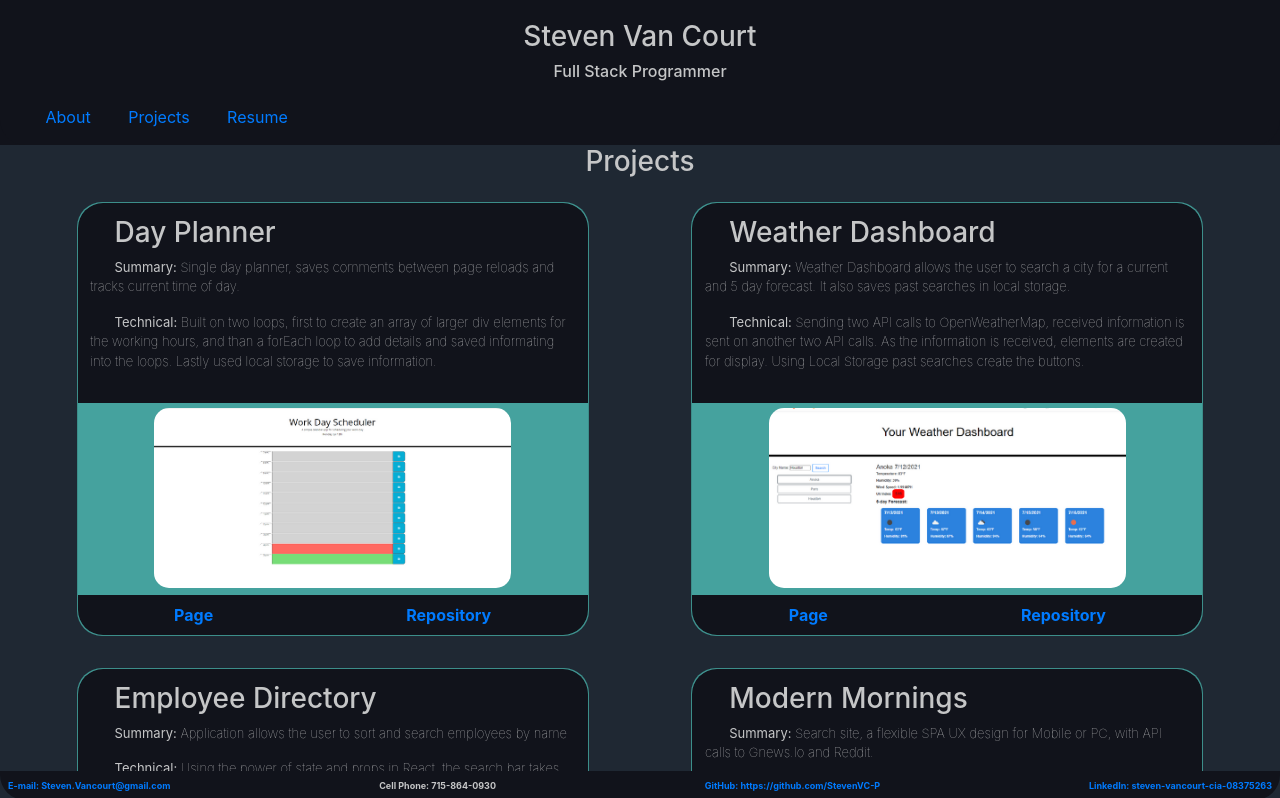
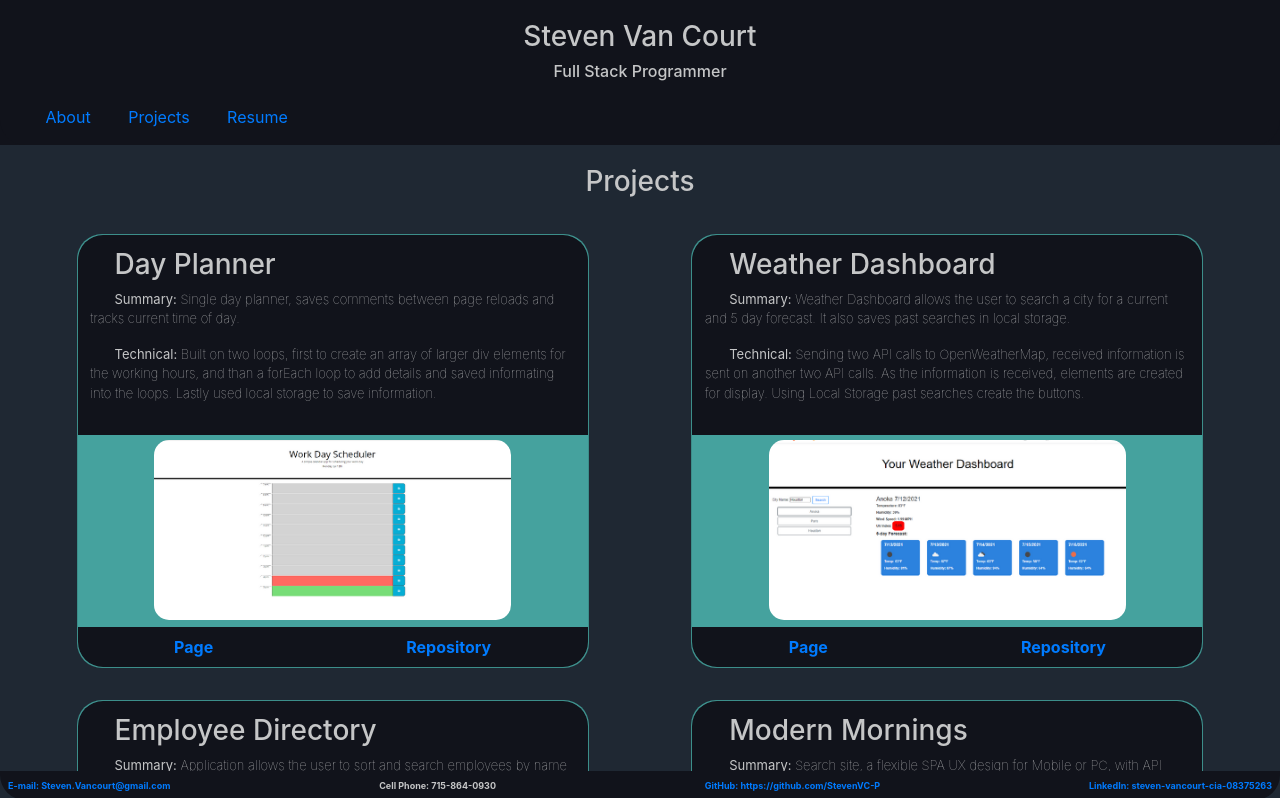
Before and after one commit to StevenVC-P/react_portfolio, a React (Create React App) app: page /projects in a window 1280 px wide. Shown: the top 798 px of the page. Built offline with nearby package versions, Linux system fonts and the light colour scheme.

Commit message:
messing with content as displays on heroku arent fiting right

```diff
--- a/src/components/Wrapper/style.css
+++ b/src/components/Wrapper/style.css
@@ -3,10 +3,10 @@
   background: #1F2833;
   color: #C5C6C7;
   display: flex;
-  flex-flow: row wrap;
-  margin: 0 1% 15% 1%;
+  flex-flow: row wrap;;
+  margin: 20px 1% 10px 1%;
   justify-content: space-around;
-  align-content: flex-start;
+  align-content: center;
   overflow: auto;
 }
 
```
